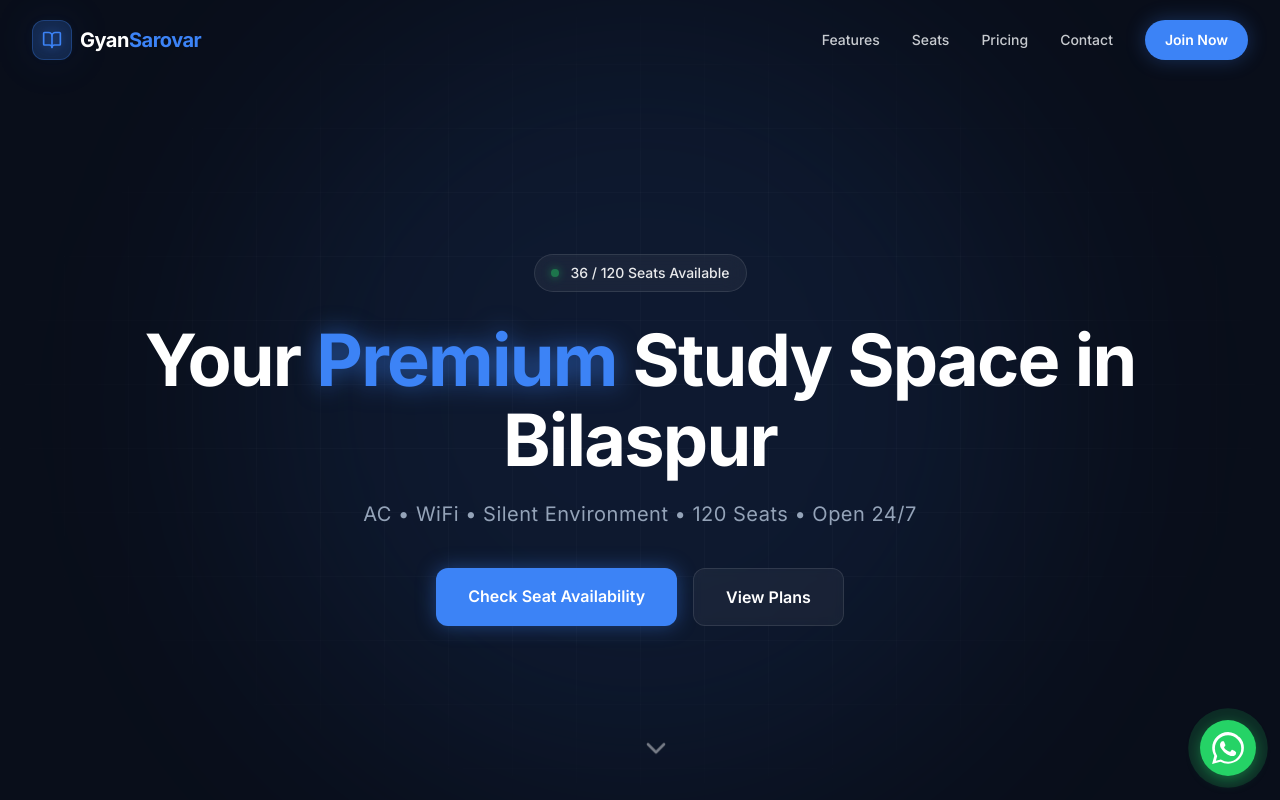
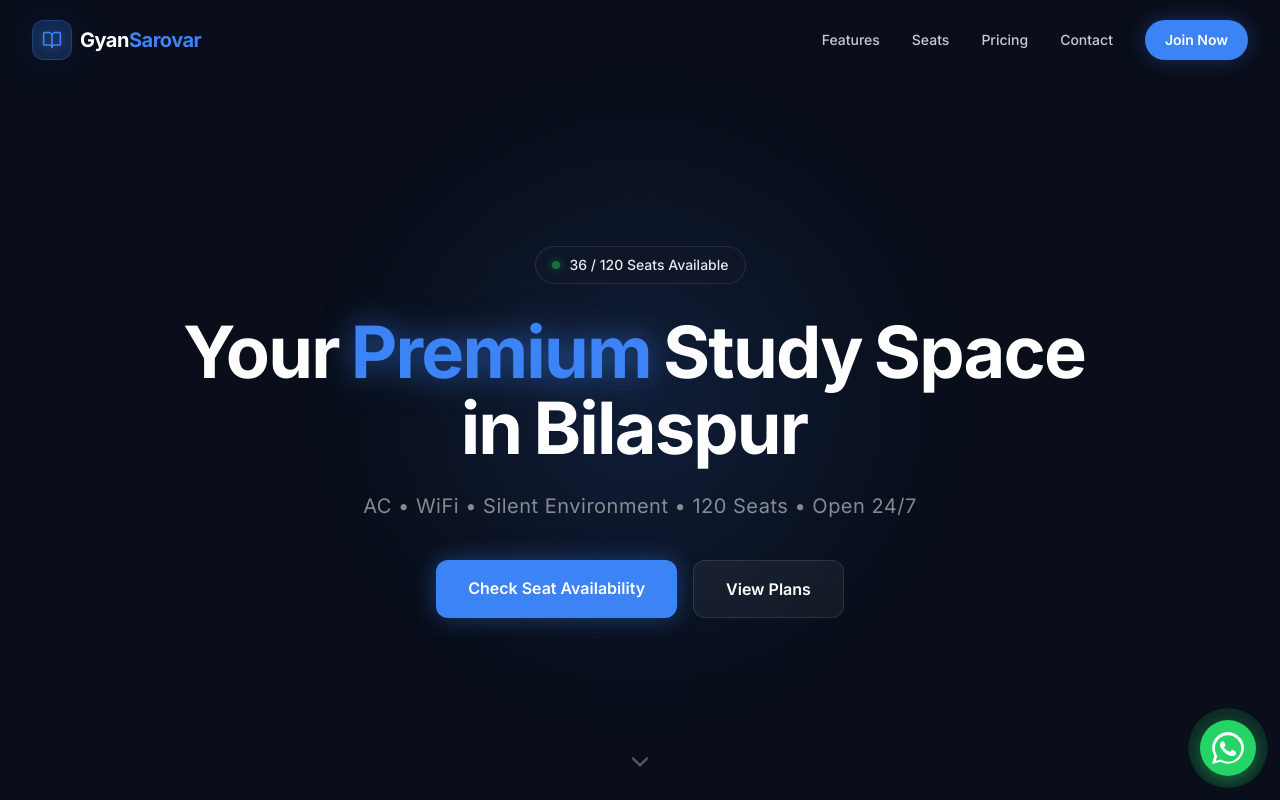
Before and after one commit to krishanggautam317-eng/Vivid-library, a React (Vite) app: page / in a window 1280 px wide. Shown: the top 800 px of the page. Built offline with nearby package versions, Linux system fonts and the light colour scheme.

Commit message:
fix: Update src/sections/Hero.tsx for Tailwind v3 Vercel compatibility

```diff
--- a/src/sections/Hero.tsx
+++ b/src/sections/Hero.tsx
@@ -2,84 +2,109 @@ import { motion } from "framer-motion";
 import { ChevronDown } from "lucide-react";
 
 export default function Hero() {
-  const headline = "Your Premium Study Space in Bilaspur".split(" ");
+  const words = ["Your", "Premium", "Study", "Space", "in", "Bilaspur"];
 
   return (
-    <section className="relative min-h-screen flex items-center justify-center overflow-hidden bg-background pt-20">
-      {/* Background Effects */}
-      <div className="absolute inset-0 z-0">
-        <div className="absolute top-1/2 left-1/2 -translate-x-1/2 -translate-y-1/2 w-[800px] h-[800px] bg-primary/20 rounded-full blur-[120px] opacity-50" />
-        <div className="absolute inset-0 bg-[linear-gradient(rgba(255,255,255,0.02)_1px,transparent_1px),linear-gradient(90deg,rgba(255,255,255,0.02)_1px,transparent_1px)] bg-[size:64px_64px] [mask-image:radial-gradient(ellipse_at_center,black_40%,transparent_80%)]" />
+    <section className="relative min-h-screen flex items-center justify-center overflow-hidden pt-16" style={{ backgroundColor: "hsl(222 47% 7%)" }}>
+      {/* Background glow */}
+      <div className="absolute inset-0 z-0 pointer-events-none">
+        <div
+          className="absolute top-1/2 left-1/2 -translate-x-1/2 -translate-y-1/2 w-[600px] h-[600px] rounded-full"
+          style={{
+            background: "radial-gradient(circle, hsl(217 91% 60% / 0.15) 0%, transparent 70%)",
+            filter: "blur(40px)",
+          }}
+        />
+        {/* Grid lines */}
+        <div
+          className="absolute inset-0 opacity-20"
+          style={{
+            backgroundImage: "linear-gradient(rgba(255,255,255,0.04) 1px, transparent 1px), linear-gradient(90deg, rgba(255,255,255,0.04) 1px, transparent 1px)",
+            backgroundSize: "64px 64px",
+          }}
+        />
       </div>
 
-      <div className="relative z-10 max-w-7xl mx-auto px-6 flex flex-col items-center text-center">
-        {/* Floating Seat Status Card */}
+      <div className="relative z-10 max-w-5xl mx-auto px-4 sm:px-6 flex flex-col items-center text-center">
+        {/* Live seat badge */}
         <motion.div
           initial={{ opacity: 0, y: 20 }}
           animate={{ opacity: 1, y: 0 }}
           transition={{ duration: 0.6, delay: 0.2 }}
-          className="mb-8 px-4 py-2 rounded-full bg-white/5 backdrop-blur-md border border-white/10 flex items-center gap-3"
+          className="mb-8 px-4 py-2 rounded-full flex items-center gap-2.5 border border-white/10"
+          style={{ backgroundColor: "hsl(222 47% 11% / 0.8)", backdropFilter: "blur(12px)" }}
         >
-          <div className="w-2 h-2 rounded-full bg-green-500 shadow-[0_0_8px_#22c55e] animate-pulse" />
+          <div className="w-2 h-2 rounded-full bg-green-500 animate-pulse" style={{ boxShadow: "0 0 8px #22c55e" }} />
           <span className="text-sm font-medium text-white/90">36 / 120 Seats Available</span>
         </motion.div>
 
-        {/* Animated Headline */}
-        <h1 className="text-5xl md:text-7xl font-bold tracking-tight text-white mb-6 flex flex-wrap justify-center gap-x-4 gap-y-2">
-          {headline.map((word, i) => (
+        {/* Headline */}
+        <h1 className="text-4xl sm:text-5xl md:text-7xl font-bold tracking-tight text-white mb-6 leading-tight">
+          {words.map((word, i) => (
             <motion.span
               key={i}
-              initial={{ opacity: 0, y: 20 }}
+              initial={{ opacity: 0, y: 24 }}
               animate={{ opacity: 1, y: 0 }}
-              transition={{ duration: 0.5, delay: i * 0.1 }}
-              className={word === "Premium" ? "text-primary drop-shadow-[0_0_12px_rgba(59,130,246,0.6)]" : ""}
+              transition={{ duration: 0.5, delay: 0.3 + i * 0.08 }}
+              className={`inline-block mr-3 mb-1 ${
+                word === "Premium"
+                  ? "text-primary drop-shadow-[0_0_16px_rgba(59,130,246,0.6)]"
+                  : ""
+              }`}
             >
               {word}
             </motion.span>
           ))}
         </h1>
 
-        {/* Subtext */}
+        {/* Sub text */}
         <motion.p
           initial={{ opacity: 0 }}
           animate={{ opacity: 1 }}
-          transition={{ duration: 1, delay: 0.8 }}
-          className="text-lg md:text-xl text-muted-foreground max-w-2xl mx-auto mb-10 tracking-wide"
+          transition={{ duration: 0.8, delay: 0.9 }}
+          className="text-base sm:text-lg md:text-xl text-white/50 max-w-xl mx-auto mb-10 tracking-wide"
         >
-          AC • WiFi • Silent Environment • 120 Seats • Open 24/7
+          AC &bull; WiFi &bull; Silent Environment &bull; 120 Seats &bull; Open 24/7
         </motion.p>
 
         {/* CTA Buttons */}
         <motion.div
           initial={{ opacity: 0, y: 20 }}
           animate={{ opacity: 1, y: 0 }}
-          transition={{ duration: 0.6, delay: 1 }}
-          className="flex flex-col sm:flex-row gap-4"
+          transition={{ duration: 0.6, delay: 1.1 }}
+          className="flex flex-col sm:flex-row gap-4 w-full sm:w-auto"
         >
           <a
             href="#seats"
-            className="px-8 py-4 bg-primary text-white font-semibold rounded-xl hover:bg-primary/90 transition-all shadow-[0_0_20px_rgba(59,130,246,0.4)] hover:shadow-[0_0_30px_rgba(59,130,246,0.6)]"
+            className="px-8 py-4 bg-primary text-white font-semibold rounded-xl text-center transition-all duration-200 hover:bg-primary/90"
+            style={{ boxShadow: "0 0 24px hsl(217 91% 60% / 0.4)" }}
           >
             Check Seat Availability
           </a>
           <a
             href="#pricing"
-            className="px-8 py-4 bg-white/5 border border-white/10 text-white font-semibold rounded-xl hover:bg-white/10 transition-colors backdrop-blur-sm"
+            className="px-8 py-4 text-white font-semibold rounded-xl text-center transition-colors duration-200 hover:border-white/30 border border-white/10"
+            style={{ backgroundColor: "hsl(255 255% 255% / 0.05)" }}
           >
             View Plans
           </a>
         </motion.div>
       </div>
 
-      {/* Scroll Down Indicator */}
+      {/* Scroll indicator */}
       <motion.a
         href="#features"
         initial={{ opacity: 0 }}
-        animate={{ opacity: 1, y: [0, 10, 0] }}
-        transition={{ duration: 2, delay: 1.5, repeat: Infinity }}
-        className="absolute bottom-10 left-1/2 -translate-x-1/2 text-white/50 hover:text-white transition-colors"
+        animate={{ opacity: 1 }}
+        transition={{ delay: 2 }}
+        className="absolute bottom-8 left-1/2 -translate-x-1/2 text-white/30 hover:text-white/60 transition-colors"
       >
-        <ChevronDown className="w-8 h-8" />
+        <motion.div
+          animate={{ y: [0, 8, 0] }}
+          transition={{ duration: 2, repeat: Infinity, ease: "easeInOut" }}
+        >
+          <ChevronDown className="w-7 h-7" />
+        </motion.div>
       </motion.a>
     </section>
   );
```
